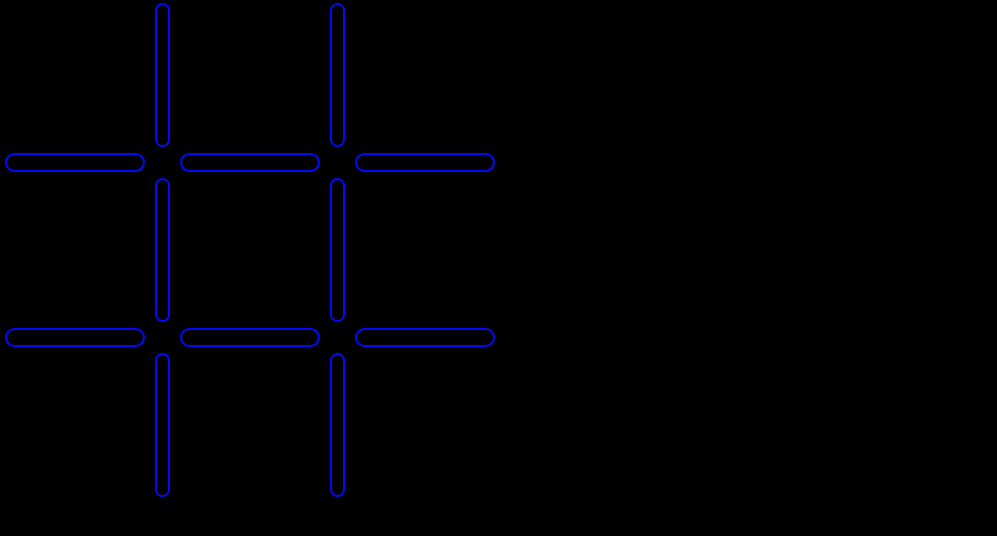
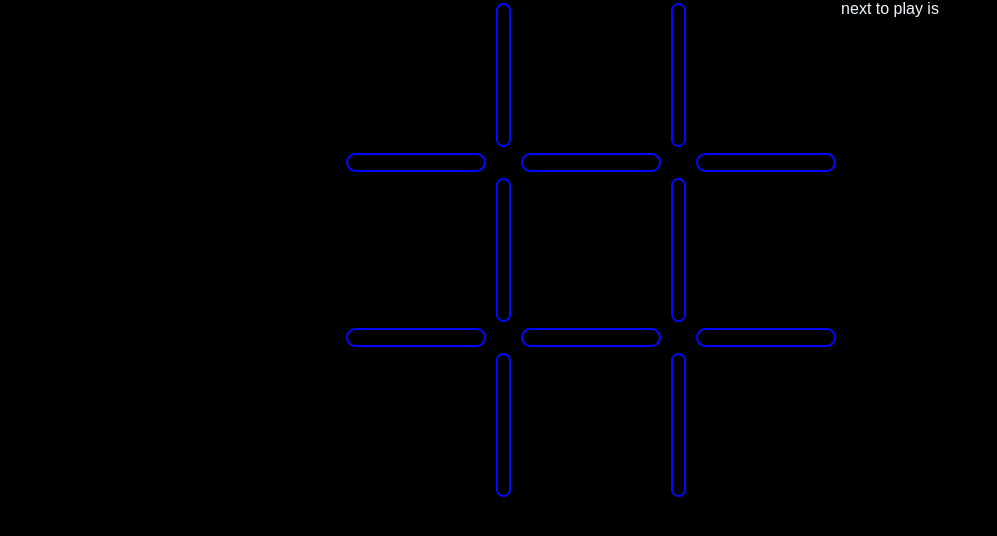
Before and after one commit to sodongit/matillion, a React app: page / in a window 1280 px wide. Shown: the whole page, without its empty margins (0-997 px from the left). Built offline with nearby package versions, Linux system fonts and the light colour scheme.

Commit message:
add in game messages

```diff
--- a/src/Game/Game.js
+++ b/src/Game/Game.js
@@ -1,6 +1,8 @@
 import React, {useEffect, useState} from 'react';
 import Board from "../components/board/board";
-import {checkBoard} from "../components/board/components/stateOfPlay";
+import './game.css';
+import {checkBoard} from "../components/board/stateOfPlay";
+import {InGameMessage} from "../components/in-game-message/inGameMessage";
 
 
 const emptyBoard = ['', '', '', '', '', '', '', '', '', '',];
@@ -19,7 +21,7 @@ function Game() {
         if (gameState !== '') {
             setStateOfPlay(gameState);
         }
-    },[board]);
+    }, [board]);
 
     const changeTurn = () => {
         const nextTurn = turn === `X` ? 'O' : 'X';
@@ -39,10 +41,12 @@ function Game() {
 
     const getSquare = (id) => board[id];
 
+    const resetGame = () => setBoard(board);
 
     return (
-        <div>
+        <div className="main">
             <Board getSquare={getSquare} insertIcon={insertIcon}/>
+            <InGameMessage stateOfPlay={stateOfPlay} player={turn} resetGame={resetGame}/>
         </div>
     );
 }
--- /dev/null
+++ b/src/Game/game.css
@@ -0,0 +1,4 @@
+.main {
+    display: flex;
+    justify-content: center;
+}
--- a/src/components/board/board.css
+++ b/src/components/board/board.css
@@ -1,7 +1,7 @@
 .board {
     height: var(--board-height);
     width: var(--board-width);
-display: flex;
+    display: flex;
     flex-direction: row;
     flex-wrap: wrap;
 }
--- /dev/null
+++ b/src/components/in-game-message/inGameMessage.css
@@ -0,0 +1,3 @@
+.messages {
+    color: aliceblue;
+}
--- /dev/null
+++ b/src/components/in-game-message/inGameMessage.js
@@ -0,0 +1,51 @@
+import React, {useEffect, useState} from 'react';
+import './inGameMessage.css';
+export const InGameMessage = ({stateOfPlay = '', player, resetGame}) => {
+
+    const [message, setMessage] = useState(stateOfPlay);
+
+    useEffect(() => {
+        switch (stateOfPlay) {
+            case '':
+                setMessage(<NextPlayer player={player}/>)
+                break;
+            case 'draw':
+                setMessage(<ItsADraw/>);
+                break;
+            default:
+                setMessage(<ItsAWinner winner={stateOfPlay}/>);
+                break;
+        }
+
+    }, [stateOfPlay])
+
+
+    return (
+        <div className="messages">
+            {message}
+        </div>
+    );
+};
+
+const ItsADraw = () => {
+    return (
+        <div>
+            its a draw
+        </div>
+    );
+};
+const NextPlayer = ({player}) => {
+    return (
+        <div>
+            next to play is
+        </div>
+    );
+};
+
+const ItsAWinner = ({winner}) => {
+    return (
+        <div>
+            we have a winner its {winner}
+        </div>
+    );
+};
```
Also changed, not shown: src/components/board/stateOfPlay.js (renamed from src/components/board/components/stateOfPlay.js), src/components/board/stateOfPlay.test.js (renamed from src/components/board/components/stateOfPlay.test.js), src/components/in-game-message/inGameMessage.test.js (added).
